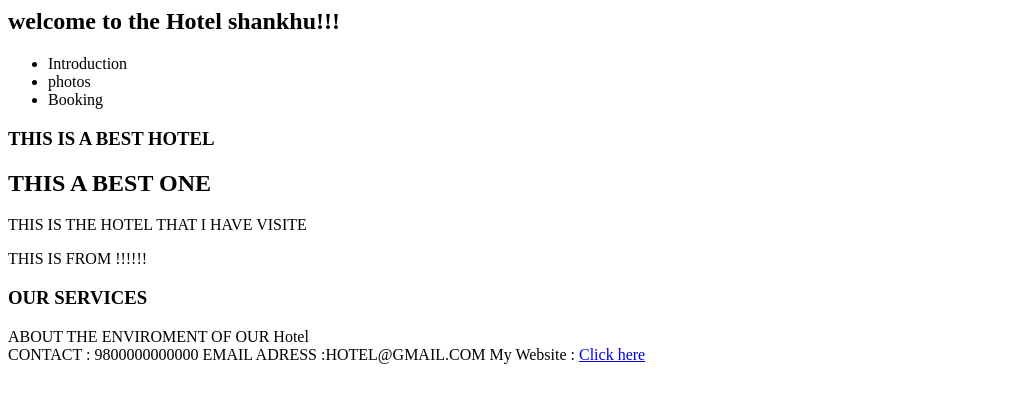
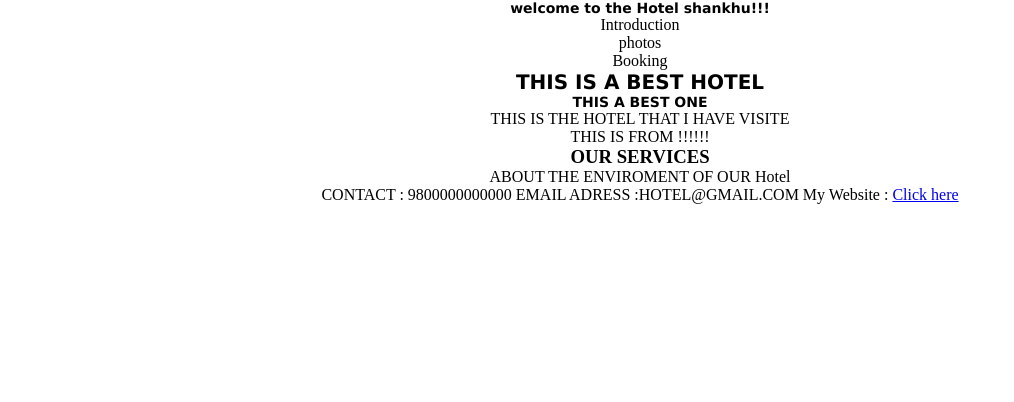
Before and after one commit to chaulagainsushil/chaulagainsushil.github.io, a plain HTML site: page day4.html in a window 1280 px wide. Shown: the whole page, without its empty margins (0-1014 px from the left). Drawn offline with Linux system fonts and the light colour scheme.

Commit message:
learn about test size and how to make your wesite good with the best word lenght of word etc

```diff
--- a/main.css
+++ b/main.css
@@ -1 +1,18 @@
-p.hotel + P{color: blues;}
+*{
+
+    margin: 0px;
+    padding: 0px;
+}
+h1{
+    font: bold 20px verdana;
+}
+h2{
+    font: bold 14px verdana ;
+}
+header , section , footer ,aside ,nav,article , hgroup {
+    display: block;
+}
+body
+{text-align: center;
+
+}
```
